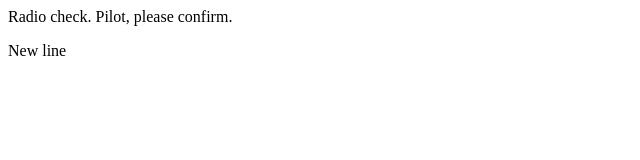
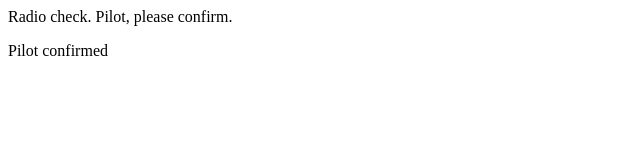
Before and after one commit to haleylane/communication-log, a plain HTML site: page index.html in a window 1280 px wide. Shown: the full height of the page, 0-640 px from the left. Drawn offline with Linux system fonts and the light colour scheme.

Commit message:
Added second line to log.

```diff
--- a/index.html
+++ b/index.html
@@ -1,6 +1,6 @@
 <html>
 <body>
    <p>Radio check. Pilot, please confirm.</p>
-   <p>New line</p>
+   <p>Pilot confirmed</p>
 </body>
 </html>
```
